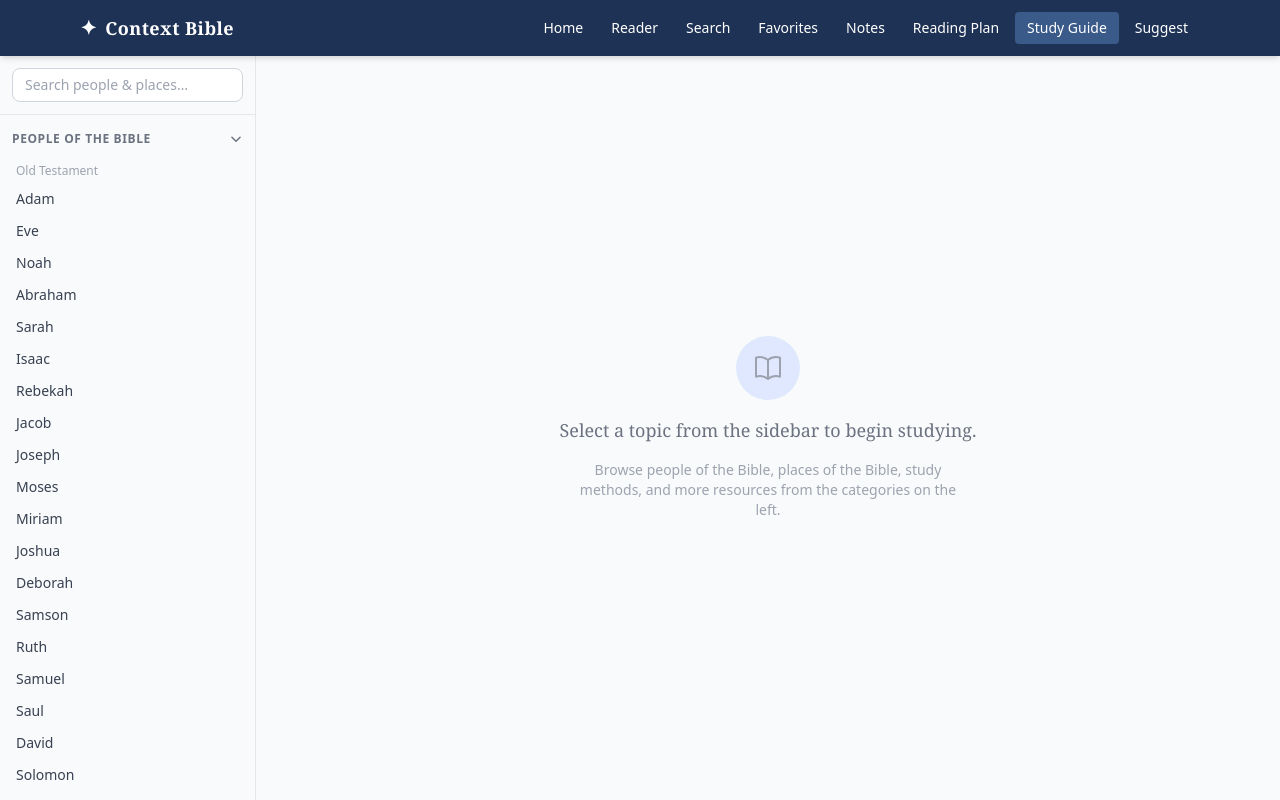
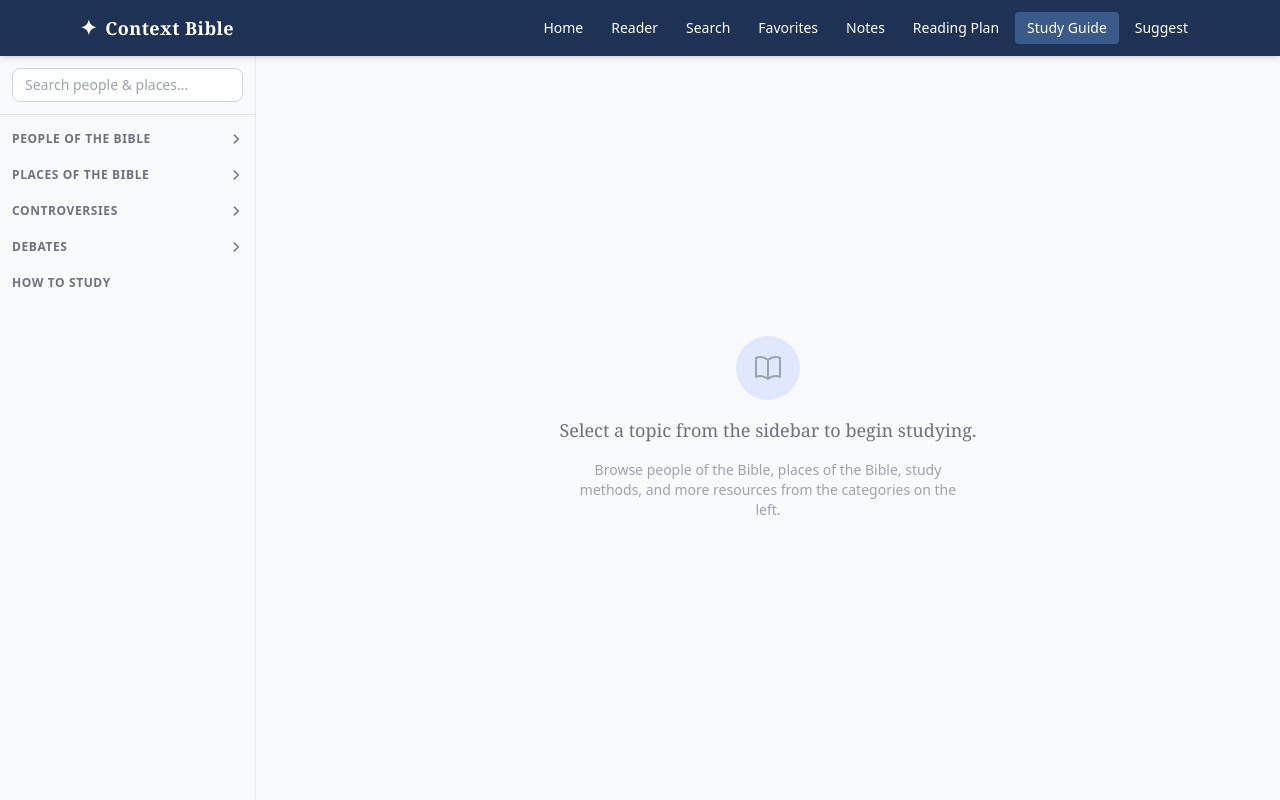
Before and after one commit to AaronC1992/bible-app, a React (Vite) app: page /#/study-guide in a window 1280 px wide. Built offline with nearby package versions, Linux system fonts and the light colour scheme.

Commit message:
Default all Study Guide sidebar dropdowns to closed

```diff
--- a/src/pages/StudyGuidePage.tsx
+++ b/src/pages/StudyGuidePage.tsx
@@ -460,7 +460,7 @@ type ContentType =
   | { kind: 'debate'; debate: ChristianDebate };
 
 export default function StudyGuidePage() {
-  const [openCategories, setOpenCategories] = useState<Record<string, boolean>>({ people: true });
+  const [openCategories, setOpenCategories] = useState<Record<string, boolean>>({});
   const [content, setContent] = useState<ContentType>({ kind: 'welcome' });
   const [search, setSearch] = useState('');
   // On mobile, track whether to show sidebar or content panel
```
